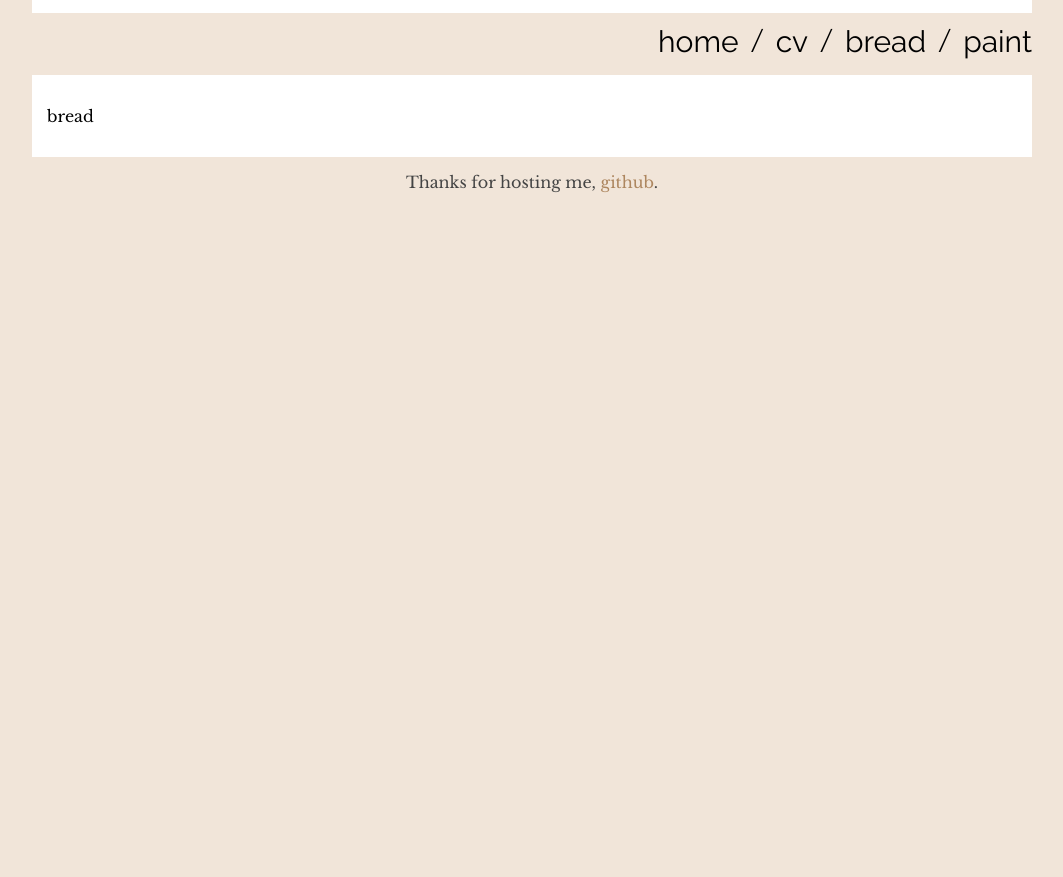
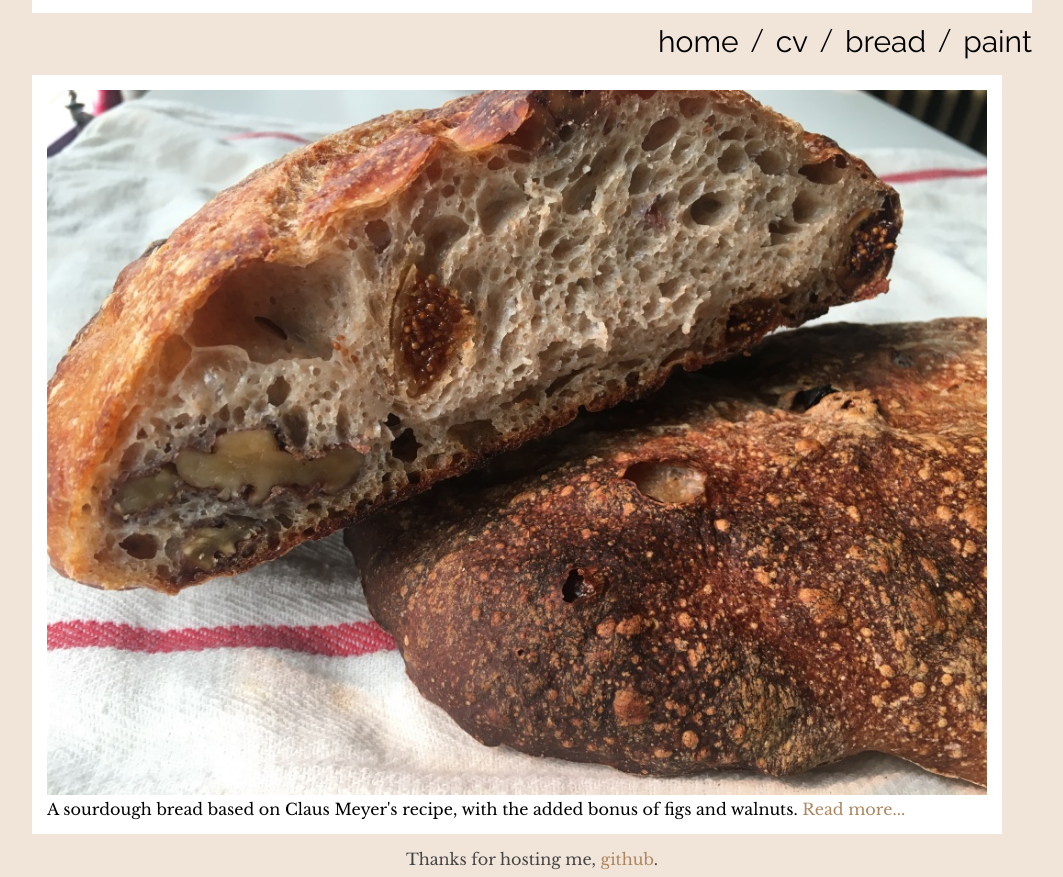
Before and after one commit to juliusrain/juliusrain.github.io, a Jekyll site: the page built from bread.html, in a window 1280 px wide. Shown: the part 417-1294 px from the top of the page, without its empty margins (108-1171 px from the left). Built offline with Jekyll 4.4.1, drawn with Linux system fonts in a browser that asks for light colours; before the commit the page ends 900 px from its top, so only the background shows below that.

Commit message:
Add preliminary layout for Bread

```diff
--- a/_layouts/default.html
+++ b/_layouts/default.html
@@ -33,7 +33,7 @@
 			</li>
 		</ul>
     </div>
-    <div id="content" class="wrapper">
+    <div id="content">
       <section id="main_content">
         {{ content }}
       </section>
--- /dev/null
+++ b/_posts/2018-08-19-fig-walnut-bread.md
@@ -0,0 +1,9 @@
+---
+layout: post
+category: bread
+title: Fig and Walnut Bread
+description: A sourdough bread based on Claus Meyer's recipe, with the added bonus of figs and walnuts.
+main_img: 2018-08-19-8.jpg
+---
+
+## Recipe
--- a/assets/css/style.scss
+++ b/assets/css/style.scss
@@ -2,11 +2,12 @@
 ---
 $font-serif: 'Libre Baskerville', serif;
 $font-sans-serif: 'Raleway', sans-serif;
+$site-width: 1000px;
 
 body {
     font-family: $font-serif;
     background-color: #f1e5d9;
-    max-width: 1000px;
+    max-width: $site-width;
     margin-left: auto;
     margin-right: auto;
     font-size:16px;
@@ -74,6 +75,17 @@ a {
     background-color: #ffffff;
 }
 
+.post-img {
+    width:100%;
+}
+
+.grid-container {
+    display: grid;
+    grid-template-columns: auto auto auto;
+    grid-column-gap: 15px;
+    grid-row-gap: 15px;
+}
+
 @media (max-width: 750px) {
     #background-img {
         height:200px;
@@ -96,4 +108,15 @@ a {
     .wrapper {
         padding: 5px;
     }
+
+    .grid-container {
+        grid-template-columns: auto auto;
+    }
 }
+
+@media (max-width: 350px) {
+
+    .grid-container {
+        grid-template-columns: auto;
+    }
+}
--- /dev/null
+++ b/bread.html
@@ -0,0 +1,12 @@
+---
+layout: default
+---
+<div class="grid-container">
+{% for post in site.categories['bread'] %}
+<div class="wrapper grid-item">
+    <img class="post-img" src="../img/{{ post.main_img}}">
+    {{ post.description }}
+    <a href="{{ post.url | absolute_url}}"> Read more... </a>
+</div>
+{% endfor %}
+</div>
```
Also changed, not shown: _layouts/post.html (added, +8 -0 lines), bread.md (deleted, +0 -5 lines), index.md (+2 -0 lines), img/2018-08-19-1.jpg (added), img/2018-08-19-2.jpg (added), img/2018-08-19-3.jpg (added), img/2018-08-19-4.jpg (added), img/2018-08-19-5.jpg (added), img/2018-08-19-6.jpg (added), img/2018-08-19-7.jpg (added), img/2018-08-19-8.jpg (added), 1 other file.
